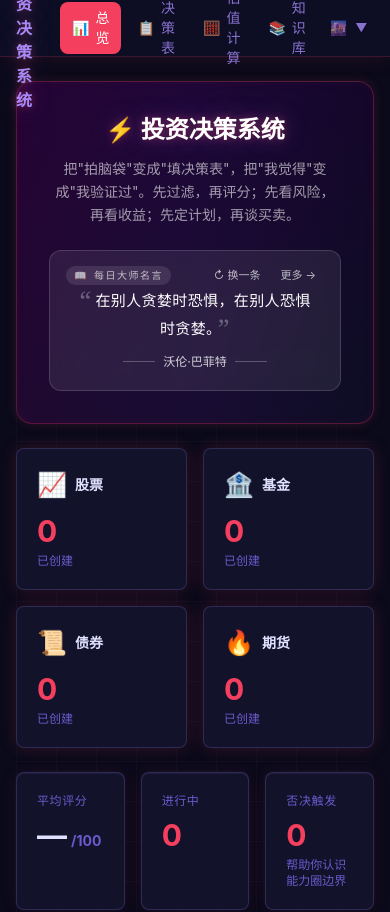
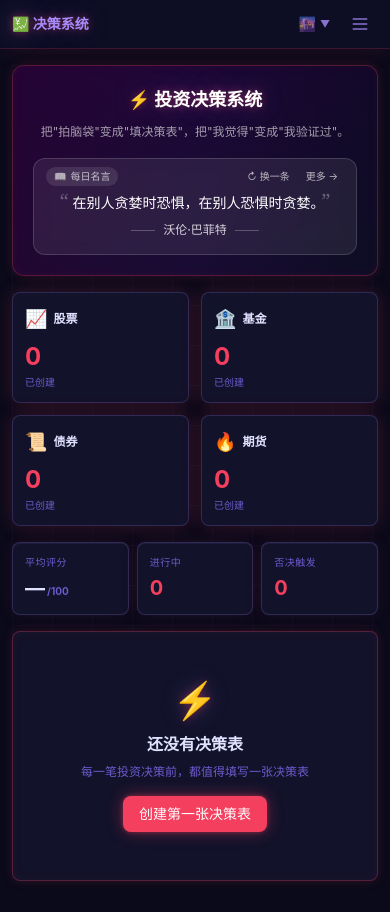
Before and after one commit to lui2015/investmentDecision, a React (Vite) app in the folder frontend/: page / in a window 390 px wide. Shown: the top 912 px of the page. Built offline with nearby package versions, Linux system fonts and the light colour scheme.

Commit message:
fix: comprehensive mobile responsive overhaul - hamburger menu, stacked layouts, compact spacing, scrollable tabs

```diff
--- a/frontend/src/App.tsx
+++ b/frontend/src/App.tsx
@@ -19,11 +19,15 @@ export default function App() {
   const isEditor = location.pathname.startsWith('/sheet/');
   const { themeId, setTheme } = useThemeStore();
   const [showThemePicker, setShowThemePicker] = useState(false);
+  const [mobileMenuOpen, setMobileMenuOpen] = useState(false);
 
   useEffect(() => {
     applyTheme(themeId);
     document.documentElement.setAttribute('data-theme', themeId);
   }, [themeId]);
+
+  // 路由变化时关闭菜单
+  useEffect(() => { setMobileMenuOpen(false); }, [location.pathname]);
 
   const currentTheme = themes.find(t => t.id === themeId)!;
 
@@ -32,59 +36,45 @@ export default function App() {
       {/* Top Navigation */}
       {!isEditor && (
         <header className="sticky top-0 z-30 t-nav-bg shadow-lg">
-          <div className="max-w-7xl mx-auto px-4">
-            <div className="flex items-center justify-between h-14">
-              {/* Logo + Nav */}
-              <div className="flex items-center gap-6">
-                <h1 className={`text-base font-bold t-nav-text ${themeId === 'cyberpunk' ? 'glow-text' : ''}`}>
-                  💹 投资决策系统
+          <div className="max-w-7xl mx-auto px-3 sm:px-4">
+            <div className="flex items-center justify-between h-12 sm:h-14">
+              {/* Logo */}
+              <h1 className={`text-sm sm:text-base font-bold t-nav-text flex-shrink-0 ${themeId === 'cyberpunk' ? 'glow-text' : ''}`}>
+                💹 <span className="hidden xs:inline">投资决策系统</span><span className="xs:hidden">决策系统</span>
               </h1>
-                <nav className="flex items-center gap-1">
+
+              {/* Desktop Nav */}
+              <nav className="hidden md:flex items-center gap-1">
                 {navItems.map(item => (
-                    <NavLink
-                      key={item.path}
-                      to={item.path}
-                      end={item.path === '/'}
+                  <NavLink key={item.path} to={item.path} end={item.path === '/'}
                     className={({ isActive }) =>
                       `flex items-center gap-1.5 px-3 py-1.5 rounded-lg text-sm transition-all ${
                         isActive ? 't-nav-active font-medium' : 't-nav-text opacity-80 hover:opacity-100 hover:bg-white/10'
-                        }`
-                      }
-                    >
-                      <span>{item.icon}</span>
-                      <span>{item.label}</span>
+                      }`}>
+                    <span>{item.icon}</span><span>{item.label}</span>
                   </NavLink>
                 ))}
               </nav>
-              </div>
 
-              {/* Right: Theme Switcher */}
+              <div className="flex items-center gap-1">
+                {/* Theme Switcher */}
                 <div className="relative">
-                <button
-                  onClick={() => setShowThemePicker(!showThemePicker)}
-                  className="flex items-center gap-2 px-3 py-1.5 rounded-lg t-nav-text opacity-80 hover:opacity-100 hover:bg-white/10 text-sm transition-all"
-                >
+                  <button onClick={() => setShowThemePicker(!showThemePicker)}
+                    className="flex items-center gap-1 px-2 py-1.5 rounded-lg t-nav-text opacity-80 hover:opacity-100 hover:bg-white/10 text-sm transition-all">
                     <span>{currentTheme.emoji}</span>
-                  <span className="hidden sm:inline">{currentTheme.name}</span>
-                  <span className="text-xs">▼</span>
+                    <span className="hidden sm:inline text-xs">{currentTheme.name}</span>
+                    <span className="text-[10px]">▼</span>
                   </button>
-
                   {showThemePicker && (
                     <>
                       <div className="fixed inset-0 z-40" onClick={() => setShowThemePicker(false)} />
-                    <div className="absolute right-0 top-full mt-2 z-50 t-card p-2 min-w-48 animate-in">
+                      <div className="absolute right-0 top-full mt-2 z-50 t-card p-2 min-w-44 animate-fade-in">
                         <div className="text-xs t-muted px-2 py-1 mb-1">选择主题</div>
                         {themes.map(t => (
-                        <button
-                          key={t.id}
-                          onClick={() => { setTheme(t.id); setShowThemePicker(false); }}
-                          className={`w-full flex items-center gap-2.5 px-3 py-2 rounded-lg text-sm transition-all ${
-                            themeId === t.id ? 't-accent-light font-medium' : 'hover:t-bg3'
-                          }`}
-                          style={themeId === t.id ? {} : { color: 'var(--t-text)' }}
-                        >
-                          <span className="text-lg">{t.emoji}</span>
-                          <span>{t.name}</span>
+                          <button key={t.id} onClick={() => { setTheme(t.id); setShowThemePicker(false); }}
+                            className={`w-full flex items-center gap-2 px-3 py-2 rounded-lg text-sm transition-all ${themeId === t.id ? 't-accent-light font-medium' : ''}`}
+                            style={themeId === t.id ? {} : { color: 'var(--t-text)' }}>
+                            <span>{t.emoji}</span><span>{t.name}</span>
                             {themeId === t.id && <span className="ml-auto text-xs t-accent">✓</span>}
                           </button>
                         ))}
@@ -92,13 +82,42 @@ export default function App() {
                     </>
                   )}
                 </div>
+
+                {/* Mobile hamburger */}
+                <button onClick={() => setMobileMenuOpen(!mobileMenuOpen)}
+                  className="md:hidden p-2 rounded-lg t-nav-text opacity-80 hover:opacity-100 hover:bg-white/10">
+                  <svg className="w-5 h-5" fill="none" stroke="currentColor" viewBox="0 0 24 24">
+                    {mobileMenuOpen
+                      ? <path strokeLinecap="round" strokeLinejoin="round" strokeWidth={2} d="M6 18L18 6M6 6l12 12" />
+                      : <path strokeLinecap="round" strokeLinejoin="round" strokeWidth={2} d="M4 6h16M4 12h16M4 18h16" />
+                    }
+                  </svg>
+                </button>
               </div>
             </div>
+          </div>
+
+          {/* Mobile Nav Dropdown */}
+          {mobileMenuOpen && (
+            <div className="md:hidden border-t border-white/10 animate-fade-in">
+              <div className="px-3 py-2 space-y-1">
+                {navItems.map(item => (
+                  <NavLink key={item.path} to={item.path} end={item.path === '/'}
+                    className={({ isActive }) =>
+                      `flex items-center gap-2 px-3 py-2.5 rounded-lg text-sm transition-all ${
+                        isActive ? 't-nav-active font-medium' : 't-nav-text opacity-80'
+                      }`}>
+                    <span>{item.icon}</span><span>{item.label}</span>
+                  </NavLink>
+                ))}
+              </div>
+            </div>
+          )}
         </header>
       )}
 
       {/* Main Content */}
-      <main className={isEditor ? '' : 'max-w-7xl mx-auto px-4 py-6'}>
+      <main className={isEditor ? '' : 'max-w-7xl mx-auto px-3 sm:px-4 py-4 sm:py-6'}>
         <Routes>
           <Route path="/" element={<HomePage />} />
           <Route path="/sheets" element={<SheetListPage />} />
--- a/frontend/src/pages/HomePage.tsx
+++ b/frontend/src/pages/HomePage.tsx
@@ -13,8 +13,6 @@ export default function HomePage() {
   const navigate = useNavigate();
   const { themeId } = useThemeStore();
   const isCyber = themeId === 'cyberpunk';
-
-  // 每日大师投资名言（按日期稳定；点"换一条"会在本地切换索引）
   const [quoteOffset, setQuoteOffset] = useState(0);
   const quote = getDailyQuote(quoteOffset);
 
@@ -27,114 +25,80 @@ export default function HomePage() {
   };
 
   return (
-    <div className={`max-w-5xl mx-auto space-y-6 animate-fade-in ${isCyber ? 'cyber-grid' : ''}`}>
+    <div className={`max-w-5xl mx-auto space-y-4 sm:space-y-6 animate-fade-in ${isCyber ? 'cyber-grid' : ''}`}>
       {/* Hero Banner */}
-      <div className={`t-gradient rounded-2xl p-8 relative overflow-hidden ${isCyber ? 'glow-border' : ''}`}>
+      <div className={`t-gradient rounded-xl sm:rounded-2xl p-5 sm:p-8 relative overflow-hidden ${isCyber ? 'glow-border' : ''}`}>
         {isCyber && <div className="absolute inset-0 bg-gradient-to-r from-pink-500/5 via-purple-500/5 to-transparent" />}
         <div className="relative z-10">
-          <h2 className={`text-2xl font-bold text-white text-center ${isCyber ? 'glow-text' : ''}`}>
+          <h2 className={`text-lg sm:text-2xl font-bold text-white text-center ${isCyber ? 'glow-text' : ''}`}>
             {isCyber ? '⚡ ' : '💹 '}投资决策系统
           </h2>
-          <p className="text-white/60 mt-3 text-sm leading-relaxed max-w-2xl mx-auto text-center">
-            把"拍脑袋"变成"填决策表"，把"我觉得"变成"我验证过"。先过滤，再评分；先看风险，再看收益；先定计划，再谈买卖。
+          <p className="text-white/60 mt-2 sm:mt-3 text-xs sm:text-sm leading-relaxed max-w-2xl mx-auto text-center">
+            把"拍脑袋"变成"填决策表"，把"我觉得"变成"我验证过"。
           </p>
 
-          {/* 每日大师投资名言 */}
-          <div className="mt-6 relative rounded-xl bg-white/[0.08] backdrop-blur-sm border border-white/15 px-6 pt-9 pb-5 max-w-2xl mx-auto overflow-hidden group hover:bg-white/[0.1] transition-colors">
-            {/* 顶部小标签 */}
-            <div className="absolute top-3 left-4 right-4 flex items-center justify-between gap-3">
-              <div className="inline-flex items-center gap-1.5 px-2 py-0.5 rounded-full bg-white/10 text-[10px] uppercase tracking-[0.15em] text-white/70">
-                <span>📖</span>
-                <span>每日大师名言</span>
+          {/* 每日名言 */}
+          <div className="mt-4 sm:mt-6 relative rounded-xl bg-white/[0.08] backdrop-blur-sm border border-white/15 px-4 sm:px-6 pt-8 sm:pt-9 pb-4 sm:pb-5 max-w-2xl mx-auto">
+            <div className="absolute top-2 sm:top-3 left-3 sm:left-4 right-3 sm:right-4 flex items-center justify-between gap-2">
+              <div className="inline-flex items-center gap-1 px-2 py-0.5 rounded-full bg-white/10 text-[10px] text-white/70">
+                <span>📖</span><span>每日名言</span>
               </div>
-              <div className="flex items-center gap-1 text-[11px]">
-                <button
-                  type="button"
-                  onClick={() => setQuoteOffset(o => o + 1)}
-                  className="px-2 py-1 rounded-md text-white/70 hover:text-white hover:bg-white/10 transition-colors"
-                  title="换一条"
-                >
-                  ↻ 换一条
-                </button>
-                <a
-                  href={QUOTES_MORE_URL}
-                  target="_blank"
-                  rel="noopener noreferrer"
-                  className="px-2 py-1 rounded-md text-white/70 hover:text-white hover:bg-white/10 transition-colors"
-                  title="查看更多名言"
-                >
-                  更多 →
-                </a>
+              <div className="flex items-center gap-1 text-[10px] sm:text-[11px]">
+                <button type="button" onClick={() => setQuoteOffset(o => o + 1)} className="px-1.5 py-0.5 rounded text-white/70 hover:text-white hover:bg-white/10">↻ 换一条</button>
+                <a href={QUOTES_MORE_URL} target="_blank" rel="noopener noreferrer" className="px-1.5 py-0.5 rounded text-white/70 hover:text-white hover:bg-white/10">更多 →</a>
               </div>
             </div>
-
-            {/* 名言正文（前后成对装饰引号） */}
-            <blockquote className="text-white text-[15px] leading-[1.75] font-medium tracking-wide text-center">
-              <span
-                className="font-serif text-white/30 text-[26px] leading-none mr-1 align-[-4px] select-none"
-                aria-hidden
-              >
-                &ldquo;
-              </span>
+            <blockquote className="text-white text-sm sm:text-[15px] leading-relaxed sm:leading-[1.75] font-medium text-center">
+              <span className="font-serif text-white/30 text-xl sm:text-[26px] leading-none mr-1 select-none" aria-hidden>&ldquo;</span>
               {quote.text}
-              <span
-                className="font-serif text-white/30 text-[26px] leading-none ml-1 align-[-4px] select-none"
-                aria-hidden
-              >
-                &rdquo;
-              </span>
+              <span className="font-serif text-white/30 text-xl sm:text-[26px] leading-none ml-1 select-none" aria-hidden>&rdquo;</span>
             </blockquote>
-
-            {/* 分隔线 + 作者（居中） */}
-            <div className="mt-3 flex items-center justify-center gap-2">
-              <span className="h-px w-8 bg-white/25" />
+            <div className="mt-2 sm:mt-3 flex items-center justify-center gap-2">
+              <span className="h-px w-6 sm:w-8 bg-white/25" />
               <span className="text-xs text-white/80 font-medium">{quote.author}</span>
-              {quote.title && (
-                <span className="text-[11px] text-white/45">· {quote.title}</span>
-              )}
-              <span className="h-px w-8 bg-white/25" />
+              {quote.title && <span className="text-[10px] text-white/45 hidden sm:inline">· {quote.title}</span>}
+              <span className="h-px w-6 sm:w-8 bg-white/25" />
             </div>
           </div>
         </div>
       </div>
 
-      {/* 4 asset type cards */}
-      <div className="grid grid-cols-2 md:grid-cols-4 gap-4">
+      {/* 4 asset cards - 2x2 on mobile */}
+      <div className="grid grid-cols-2 sm:grid-cols-4 gap-3 sm:gap-4">
         {(['stock', 'fund', 'bond', 'futures'] as const).map(type => (
           <button key={type} onClick={() => navigate('/sheets')}
-            className={`t-card t-card-hover p-5 text-left transition-all ${isCyber ? 'glow-pulse' : ''}`}>
-            <div className="flex items-center gap-2 mb-3">
-              <span className="text-2xl">{AssetTypeIcon[type]}</span>
-              <span className="text-sm font-semibold t-text">{AssetTypeLabel[type]}</span>
+            className={`t-card t-card-hover p-3 sm:p-5 text-left transition-all ${isCyber ? 'glow-pulse' : ''}`}>
+            <div className="flex items-center gap-1.5 sm:gap-2 mb-2 sm:mb-3">
+              <span className="text-lg sm:text-2xl">{AssetTypeIcon[type]}</span>
+              <span className="text-xs sm:text-sm font-semibold t-text">{AssetTypeLabel[type]}</span>
             </div>
-            <div className="text-3xl font-bold t-accent">{stats.byType[type]}</div>
-            <div className="text-xs t-muted mt-1">已创建</div>
+            <div className="text-2xl sm:text-3xl font-bold t-accent">{stats.byType[type]}</div>
+            <div className="text-[10px] sm:text-xs t-muted mt-0.5 sm:mt-1">已创建</div>
           </button>
         ))}
       </div>
 
-      {/* Stats row */}
-      <div className="grid grid-cols-3 gap-4">
-        <div className="t-card p-5">
-          <div className="text-xs t-muted uppercase tracking-wider">平均评分</div>
-          <div className="text-3xl font-bold t-text mt-2">{stats.avgScore || '—'}<span className="text-sm t-muted ml-1">/100</span></div>
+      {/* Stats - stack on mobile */}
+      <div className="grid grid-cols-3 gap-2 sm:gap-4">
+        <div className="t-card p-3 sm:p-5">
+          <div className="text-[10px] sm:text-xs t-muted uppercase tracking-wider">平均评分</div>
+          <div className="text-xl sm:text-3xl font-bold t-text mt-1 sm:mt-2">{stats.avgScore || '—'}<span className="text-[10px] sm:text-sm t-muted ml-0.5">/100</span></div>
         </div>
-        <div className="t-card p-5">
-          <div className="text-xs t-muted uppercase tracking-wider">进行中</div>
-          <div className="text-3xl font-bold t-accent mt-2">{stats.drafts}</div>
+        <div className="t-card p-3 sm:p-5">
+          <div className="text-[10px] sm:text-xs t-muted uppercase tracking-wider">进行中</div>
+          <div className="text-xl sm:text-3xl font-bold t-accent mt-1 sm:mt-2">{stats.drafts}</div>
         </div>
-        <div className="t-card p-5">
-          <div className="text-xs t-muted uppercase tracking-wider">否决触发</div>
-          <div className="text-3xl font-bold t-danger mt-2">{stats.vetoFailed}</div>
-          <div className="text-xs t-muted mt-1">帮助你认识能力圈边界</div>
+        <div className="t-card p-3 sm:p-5">
+          <div className="text-[10px] sm:text-xs t-muted uppercase tracking-wider">否决触发</div>
+          <div className="text-xl sm:text-3xl font-bold t-danger mt-1 sm:mt-2">{stats.vetoFailed}</div>
         </div>
       </div>
 
       {/* Recent sheets */}
       {sheets.length > 0 && (
         <div className="t-card overflow-hidden">
-          <div className="px-5 py-3 t-bg3 flex items-center justify-between" style={{ borderBottom: '1px solid var(--t-border)' }}>
-            <h3 className="font-semibold t-text text-sm">最近的决策表</h3>
+          <div className="px-3 sm:px-5 py-2.5 sm:py-3 t-bg3 flex items-center justify-between" style={{ borderBottom: '1px solid var(--t-border)' }}>
+            <h3 className="font-semibold t-text text-xs sm:text-sm">最近的决策表</h3>
             <Link to="/sheets" className="text-xs t-accent hover:underline">查看全部 →</Link>
           </div>
           <div>
@@ -144,18 +108,18 @@ export default function HomePage() {
               const scoreColor = sheet.totalScore >= t.high ? 't-success' : sheet.totalScore >= t.mid ? 't-accent' : 't-danger';
               return (
                 <Link key={sheet.id} to={`/sheet/${sheet.id}`}
-                  className="flex items-center justify-between px-5 py-3.5 hover:t-bg3 transition-colors"
+                  className="flex items-center justify-between px-3 sm:px-5 py-2.5 sm:py-3.5 hover:t-bg3 transition-colors"
                   style={i > 0 ? { borderTop: '1px solid var(--t-border)' } : {}}>
-                  <div className="flex items-center gap-3">
-                    <span className="text-lg">{AssetTypeIcon[sheet.assetType]}</span>
-                    <div>
-                      <div className="text-sm font-medium t-text">{name}</div>
-                      <div className="text-xs t-muted">{new Date(sheet.updatedAt).toLocaleDateString('zh-CN')}</div>
+                  <div className="flex items-center gap-2 sm:gap-3 min-w-0 flex-1">
+                    <span className="text-base sm:text-lg flex-shrink-0">{AssetTypeIcon[sheet.assetType]}</span>
+                    <div className="min-w-0">
+                      <div className="text-xs sm:text-sm font-medium t-text truncate">{name}</div>
+                      <div className="text-[10px] sm:text-xs t-muted">{new Date(sheet.updatedAt).toLocaleDateString('zh-CN')}</div>
                     </div>
                   </div>
-                  <div className="flex items-center gap-3">
-                    {sheet.totalScore > 0 && <span className={`text-sm font-bold ${scoreColor}`}>{sheet.totalScore}分</span>}
-                    <span className={`text-xs px-2 py-0.5 rounded-full ${StatusColor[sheet.status]}`}>{StatusLabel[sheet.status]}</span>
+                  <div className="flex items-center gap-2 flex-shrink-0 ml-2">
+                    {sheet.totalScore > 0 && <span className={`text-xs sm:text-sm font-bold ${scoreColor}`}>{sheet.totalScore}分</span>}
+                    <span className={`text-[10px] sm:text-xs px-1.5 sm:px-2 py-0.5 rounded-full whitespace-nowrap ${StatusColor[sheet.status]}`}>{StatusLabel[sheet.status]}</span>
                   </div>
                 </Link>
               );
@@ -164,13 +128,13 @@ export default function HomePage() {
         </div>
       )}
 
-      {/* Empty state */}
+      {/* Empty */}
       {sheets.length === 0 && (
-        <div className={`text-center py-20 t-card ${isCyber ? 'glow-border' : ''}`}>
-          <div className={`text-5xl mb-4 ${isCyber ? 'glow-text' : ''}`}>{isCyber ? '⚡' : '📋'}</div>
-          <h3 className="text-lg font-semibold t-text mb-2">还没有决策表</h3>
-          <p className="text-sm t-muted mb-6">每一笔投资决策前，都值得填写一张决策表</p>
-          <Link to="/sheets" className="t-btn-primary inline-block">创建第一张决策表</Link>
+        <div className={`text-center py-12 sm:py-20 t-card ${isCyber ? 'glow-border' : ''}`}>
+          <div className={`text-4xl sm:text-5xl mb-3 sm:mb-4 ${isCyber ? 'glow-text' : ''}`}>{isCyber ? '⚡' : '📋'}</div>
+          <h3 className="text-base sm:text-lg font-semibold t-text mb-2">还没有决策表</h3>
+          <p className="text-xs sm:text-sm t-muted mb-4 sm:mb-6">每一笔投资决策前，都值得填写一张决策表</p>
+          <Link to="/sheets" className="t-btn-primary inline-block text-sm">创建第一张决策表</Link>
         </div>
       )}
     </div>
```
Also changed, not shown: frontend/src/pages/SheetEditor.tsx (+41 -41 lines), frontend/src/pages/SheetListPage.tsx (+42 -38 lines). Lines whose indentation alone changed are shown as unchanged.
